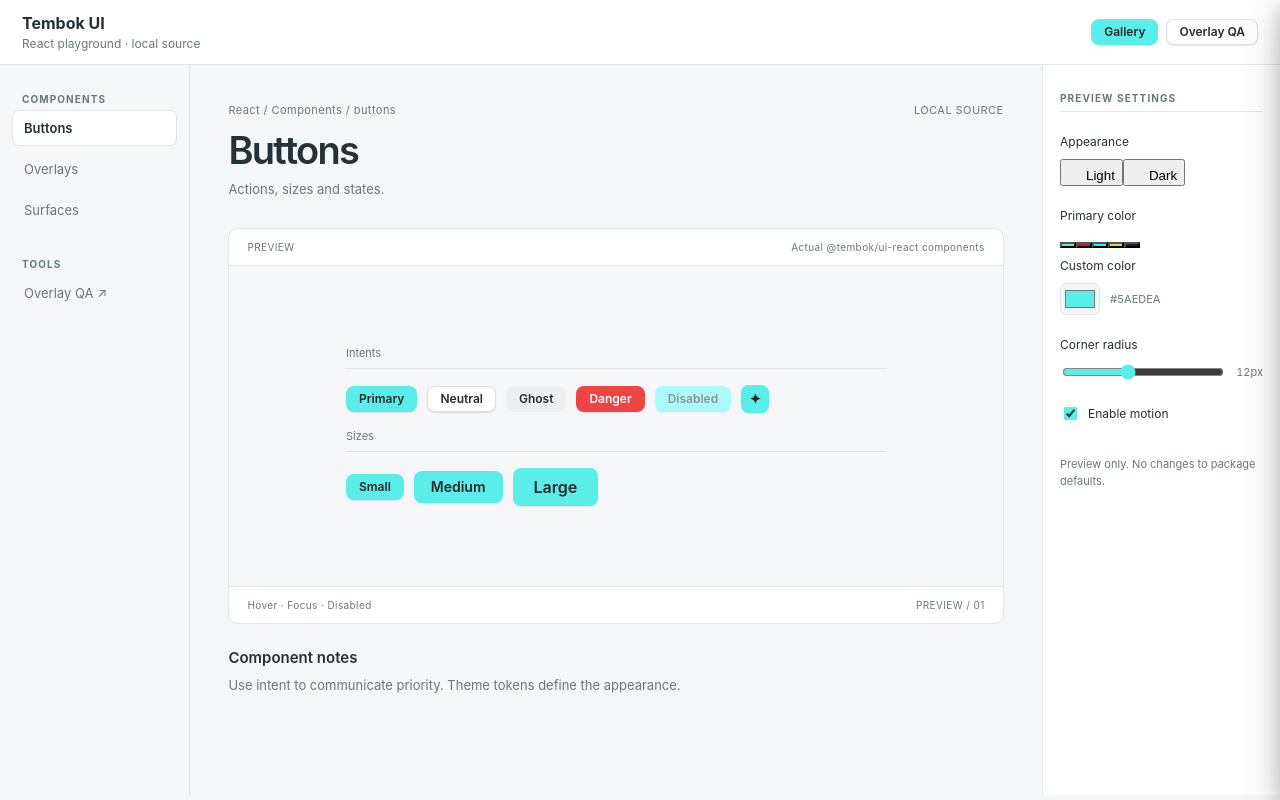
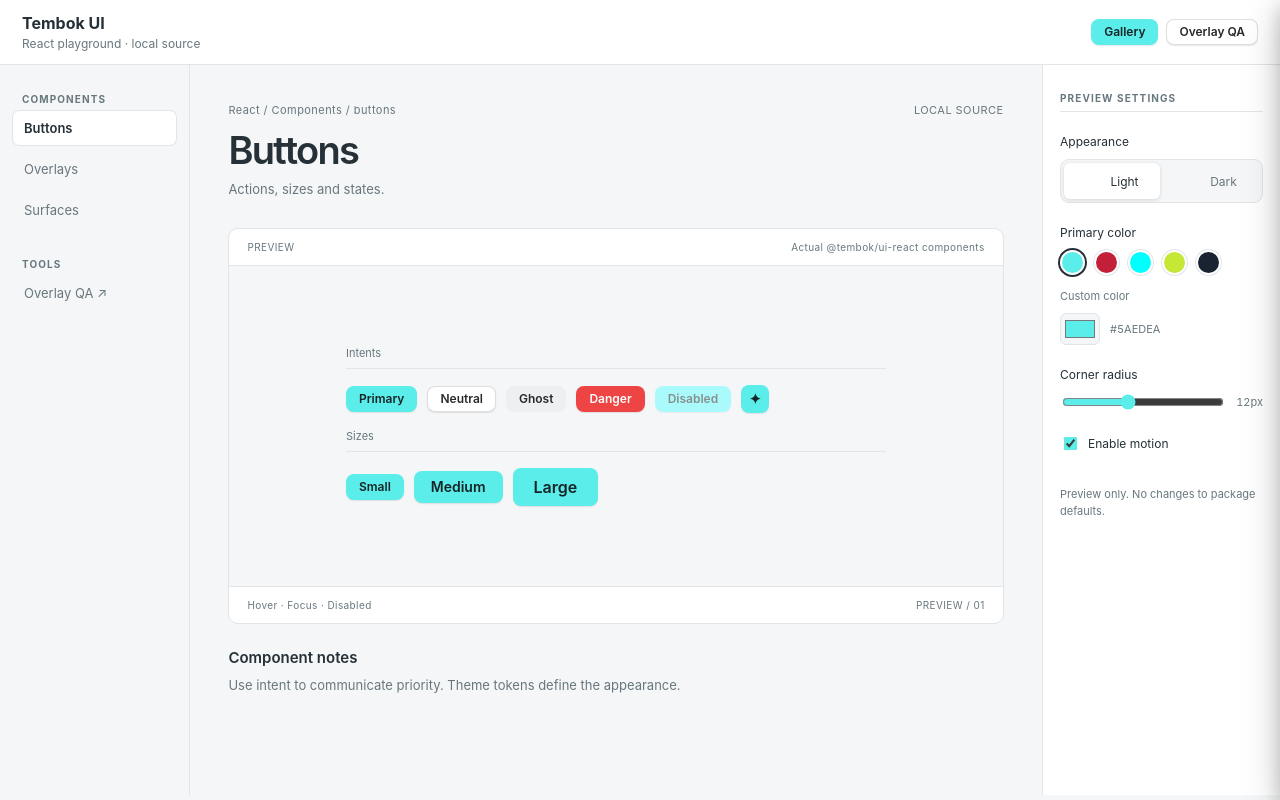
Before and after one commit to tembok-dev/tembok-ui, a React app in the folder apps/playground/: page / in a window 1280 px wide. Built offline with nearby package versions, Linux system fonts and the light colour scheme.

Commit message:
style(workbench): accent propagation, preset swatches and icon appearance tabs

```diff
--- a/apps/playground/src/playground.css
+++ b/apps/playground/src/playground.css
@@ -130,3 +130,26 @@ body[data-tmbk-preview-theme="dark"] .tmbk-sidebar.tmbk-theme {
 body[data-tmbk-preview-theme="light"] .tmbk-modal.tmbk-theme,
 body[data-tmbk-preview-theme="light"] .tmbk-popover.tmbk-theme,
 body[data-tmbk-preview-theme="light"] .tmbk-sidebar.tmbk-theme { --tmbk-primary:var(--tmbk-preview-primary,#5aedea); }
+
+
+/* Preview-only overrides must beat the self-scoped .tmbk-theme on Button.
+   Otherwise theme tokens on the parent have no visual effect. */
+.playground:has(.workbench) .tmbk-btn.tmbk-theme {
+  --tmbk-primary: var(--tmbk-preview-primary, #5aedea);
+  --tmbk-primary-fg: var(--tmbk-preview-primary-fg, #172427);
+  --tmbk-ring: color-mix(in srgb, var(--tmbk-preview-primary, #5aedea) 35%, transparent);
+}
+.workbench-mode-tabs { display:grid; grid-template-columns:1fr 1fr; border:1px solid var(--wb-border); border-radius:9px; padding:3px; gap:3px; background:var(--wb-bg); }
+.workbench-mode-tabs button { border:0; border-radius:6px; display:flex; align-items:center; justify-content:center; gap:7px; padding:9px 6px; background:transparent; color:var(--wb-muted); cursor:pointer; font:inherit; font-size:12px; }
+.workbench-mode-tabs button.active { background:var(--wb-panel); color:var(--wb-text); box-shadow:0 1px 4px #0002; }
+.workbench-mode-tabs button:focus-visible,.workbench-swatches button:focus-visible { outline:2px solid var(--tmbk-preview-primary,#5aedea); outline-offset:2px; }
+.workbench-swatches { display:flex; gap:9px; flex-wrap:wrap; }
+.workbench-swatches button { width:25px; height:25px; border:2px solid var(--wb-panel); border-radius:50%; cursor:pointer; box-shadow:0 0 0 1px var(--wb-border); }
+.workbench-swatches button.selected { box-shadow:0 0 0 2px var(--wb-text); }
+.workbench-custom-label { margin-top:4px; font-size:11px; color:var(--wb-muted); }
+body[data-tmbk-preview-theme] .tmbk-modal.tmbk-theme .tmbk-btn.tmbk-theme,
+body[data-tmbk-preview-theme] .tmbk-popover.tmbk-theme .tmbk-btn.tmbk-theme,
+body[data-tmbk-preview-theme] .tmbk-sidebar.tmbk-theme .tmbk-btn.tmbk-theme {
+  --tmbk-primary:var(--tmbk-preview-primary,#5aedea);
+  --tmbk-primary-fg:var(--tmbk-preview-primary-fg,#172427);
+}
```
